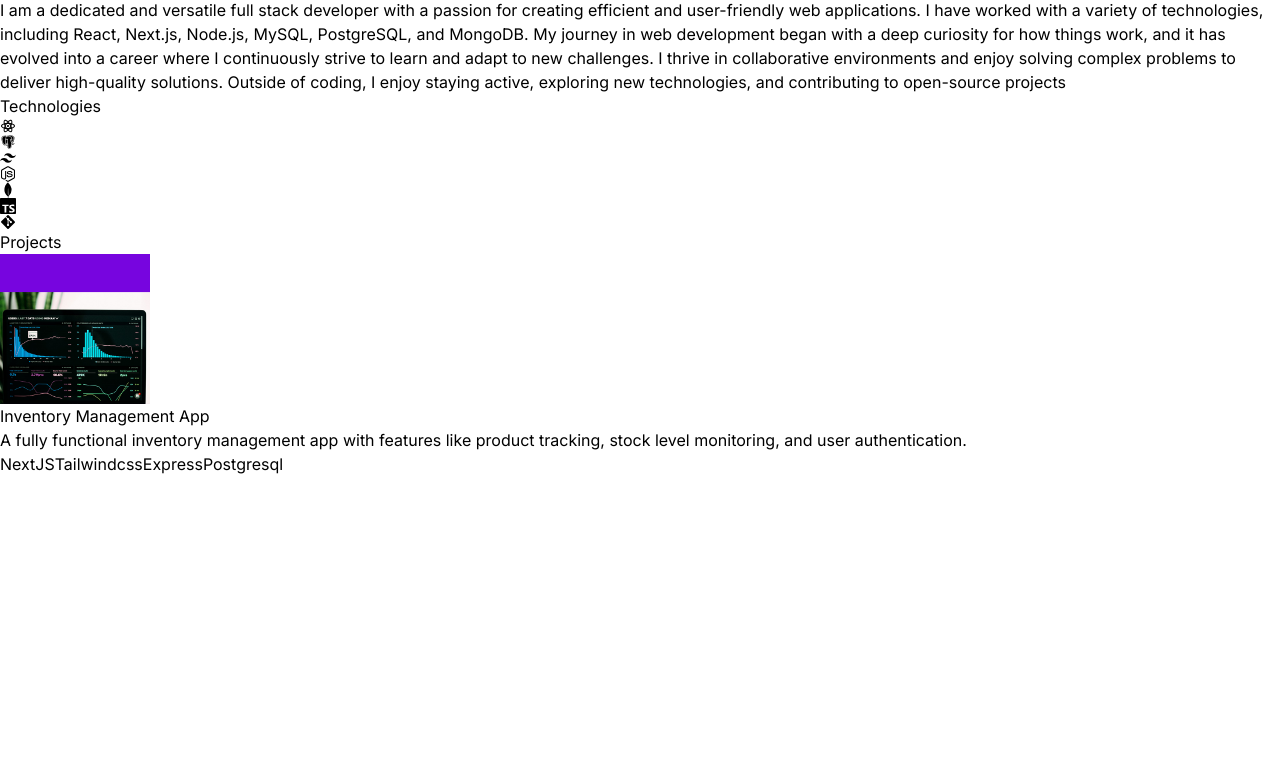
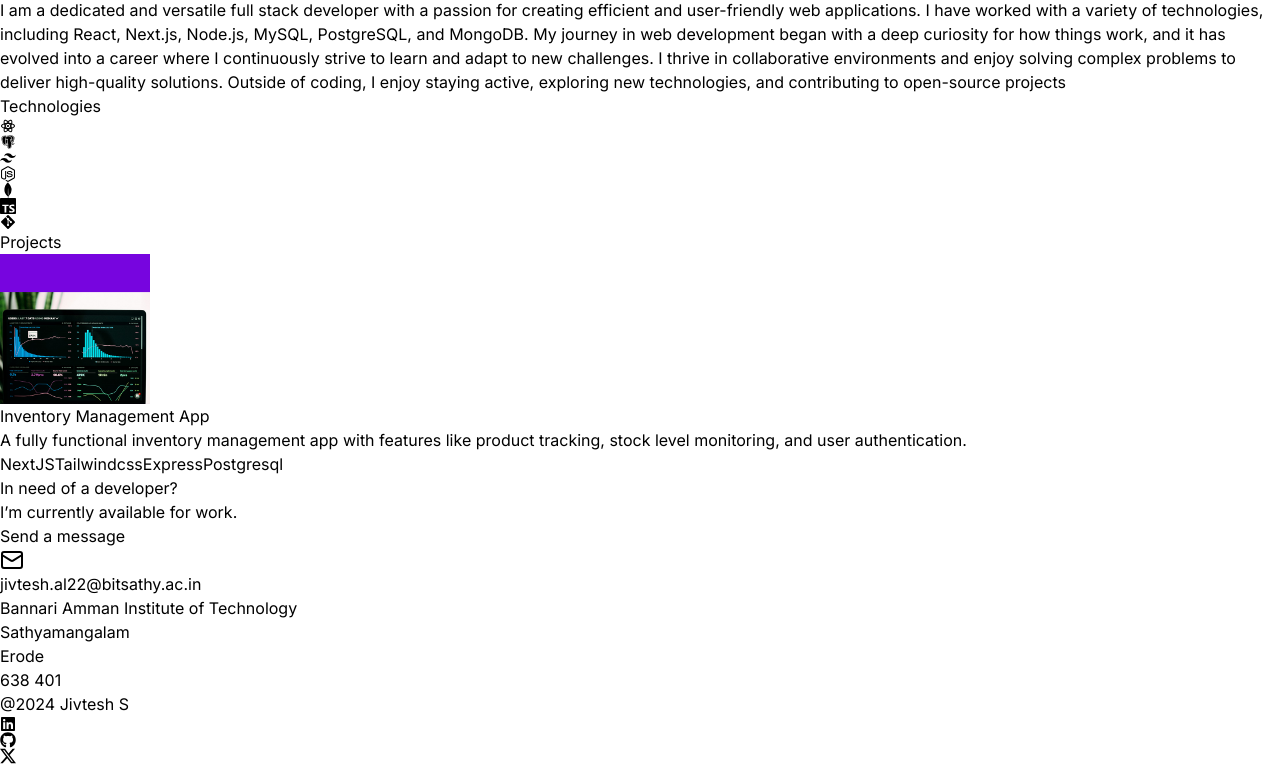
Before and after one commit to JIVTESH28/Portfolio, a React (Vite) app: page / in a window 1280 px wide. Shown: the part 1268-2032 px from the top of the page. Before the commit the page ends 1744 px from the top, so only its background shows below. Built offline with nearby package versions, Linux system fonts and the light colour scheme.

Commit message:
modified app.jsx

```diff
--- a/src/App.jsx
+++ b/src/App.jsx
@@ -4,6 +4,7 @@ import Hero from "./components/Hero";
 import Navbar from "./components/Navbar";
 import Project from "./components/Project";
 import Tech from "./components/Tech";
+import Contact from "./components/contact"
 
 const App = () => {
   return (
@@ -17,6 +18,7 @@ const App = () => {
       <About/>
       <Tech/>
       <Project/>
+      <Contact/>
 
       </div>
 
```
